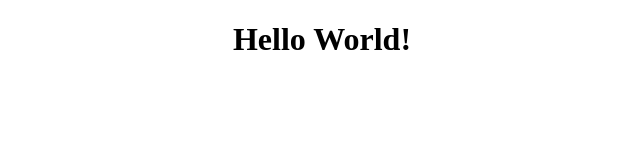
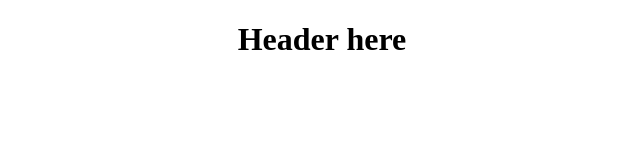
Before and after one commit to iwosmartbear/ToDoList-Forntend, a React (Create React App) app: page / in a window 1280 px wide. Shown: the top 160 px of the page, without its empty margins (318-958 px from the left). Built offline with nearby package versions, Linux system fonts and the light colour scheme.

Commit message:
Add empty header and prepare add it to App

```diff
--- a/src/App.tsx
+++ b/src/App.tsx
@@ -1,10 +1,11 @@
 import React from 'react';
 import './App.css';
+import {Header} from "./components/Header/Header";
 
 function App() {
   return (
     <div className="App">
-        <h1>Hello World!</h1>
+        <Header />
     </div>
   );
 }
--- /dev/null
+++ b/src/components/Header/Header.tsx
@@ -0,0 +1,10 @@
+
+
+export const Header = ()=>{
+
+    return(
+        <div>
+            <h1>Header here</h1>
+        </div>
+    )
+}
--- /dev/null
+++ b/src/config/config.ts
@@ -0,0 +1,3 @@
+export const config = {
+    hostUrl: "http://localhost:8080/",
+}
```
Also changed, not shown: 1 other file (tests, documents, lock files or other folders).
